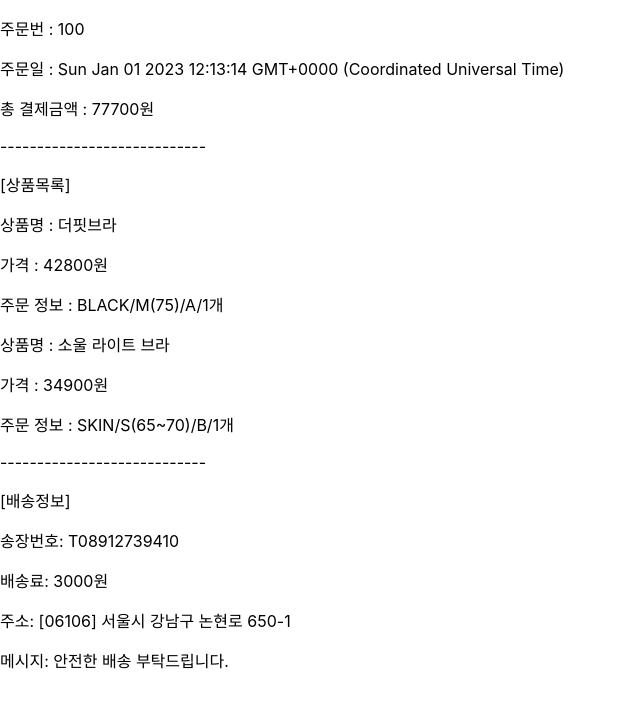
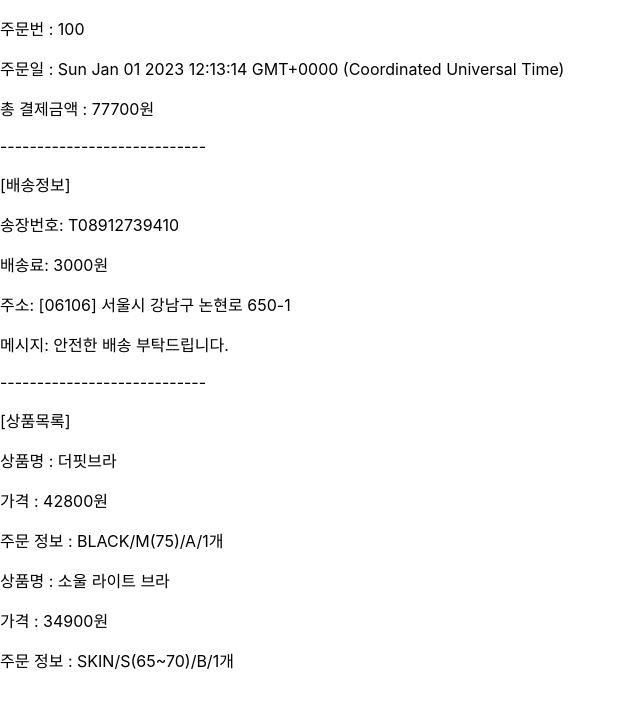
Before and after one commit to antigravity-official/anti-frontend-order, a React (Create React App) app: page / in a window 1280 px wide. Shown: the top 708 px of the page, without its empty margins (0-640 px from the left). Built offline with nearby package versions, Linux system fonts and the light colour scheme.

Commit message:
refactor:ShippingInfo > OrderProductLists 컴포넌트 구조 변경

```diff
--- a/src/Models.ts
+++ b/src/Models.ts
@@ -26,6 +26,7 @@ export interface Shipping {
   address: string;
   post: string;
   message: string;
+  products: OrderProduct[];
 }
 
 export interface PaymentInfo {
--- a/src/assets/order.json
+++ b/src/assets/order.json
@@ -4,6 +4,13 @@
     "orderAt": "2023-01-01 12:13:14",
     "amount": 77700
   },
+  "shipping": {
+    "id": 8,
+    "trackingNumber": "T08912739410",
+    "shippingFee": 3000,
+    "address": "서울시 강남구 논현로 650-1",
+    "post": "06106",
+    "message": "안전한 배송 부탁드립니다.",
     "products": [
       {
         "id": 51,
@@ -35,13 +42,6 @@
           "quantity": 1
         }
       }
-  ],
-  "shipping": {
-    "id": 8,
-    "trackingNumber": "T08912739410",
-    "shippingFee": 3000,
-    "address": "서울시 강남구 논현로 650-1",
-    "post": "06106",
-    "message": "안전한 배송 부탁드립니다."
+    ]
   }
 }
--- a/src/components/OrderInfo.tsx
+++ b/src/components/OrderInfo.tsx
@@ -1,6 +1,5 @@
 import type { FC } from "react";
 import { Order } from "../Models";
-import OrderProductLists from "./OrderProductLists";
 import ShippingInfo from "./ShippingInfo";
 import OrderPaymentInfo from "./OrderPaymentInfo";
 
@@ -13,8 +12,6 @@ const OrderInfo: FC<Props> = ({ order }) => {
     <div>
       <OrderPaymentInfo paymentInfo={order.paymentInfo} />
       <p>----------------------------</p>
-      <OrderProductLists productLists={order.products} />
-      <p>----------------------------</p>
       <ShippingInfo shippingInfo={order.shipping} />
     </div>
   );
--- a/src/components/ShippingInfo.tsx
+++ b/src/components/ShippingInfo.tsx
@@ -1,5 +1,6 @@
 import { FC } from "react";
 import { Shipping } from "../Models";
+import OrderProductLists from "./OrderProductLists";
 
 interface Props {
   shippingInfo: Shipping;
@@ -7,6 +8,7 @@ interface Props {
 
 const ShippingInfo: FC<Props> = ({ shippingInfo }) => {
   return (
+    <div>
       <div>
         <p>[배송정보]</p>
         <p>송장번호: {shippingInfo.trackingNumber}</p>
@@ -16,6 +18,9 @@ const ShippingInfo: FC<Props> = ({ shippingInfo }) => {
         </p>
         <p>메시지: {shippingInfo.message}</p>
       </div>
+      <p>----------------------------</p>
+      <OrderProductLists productLists={shippingInfo.products} />
+    </div>
   );
 };
 
```
Also changed, not shown: 1 other file (tests, documents, lock files or other folders). Lines whose indentation alone changed are shown as unchanged.
